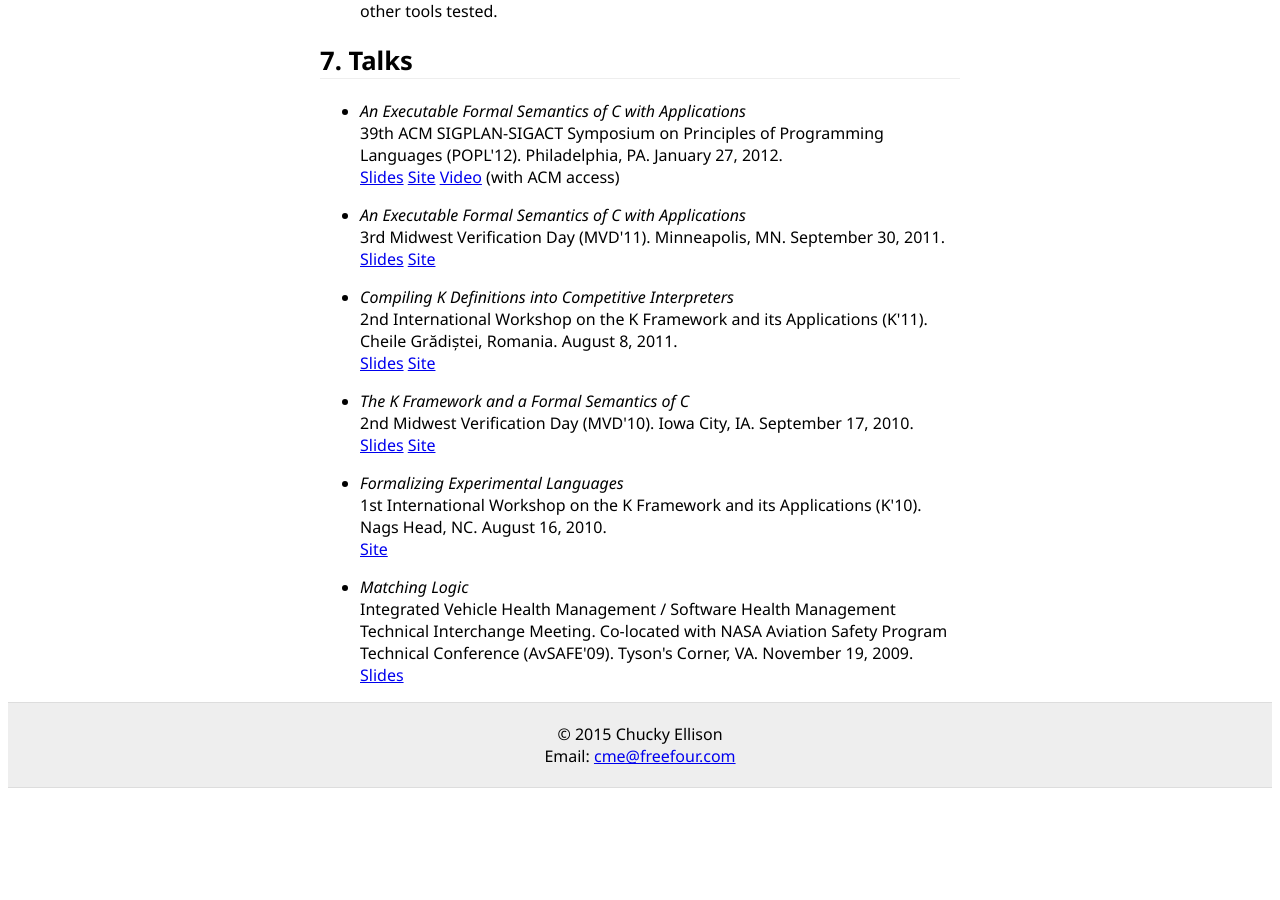
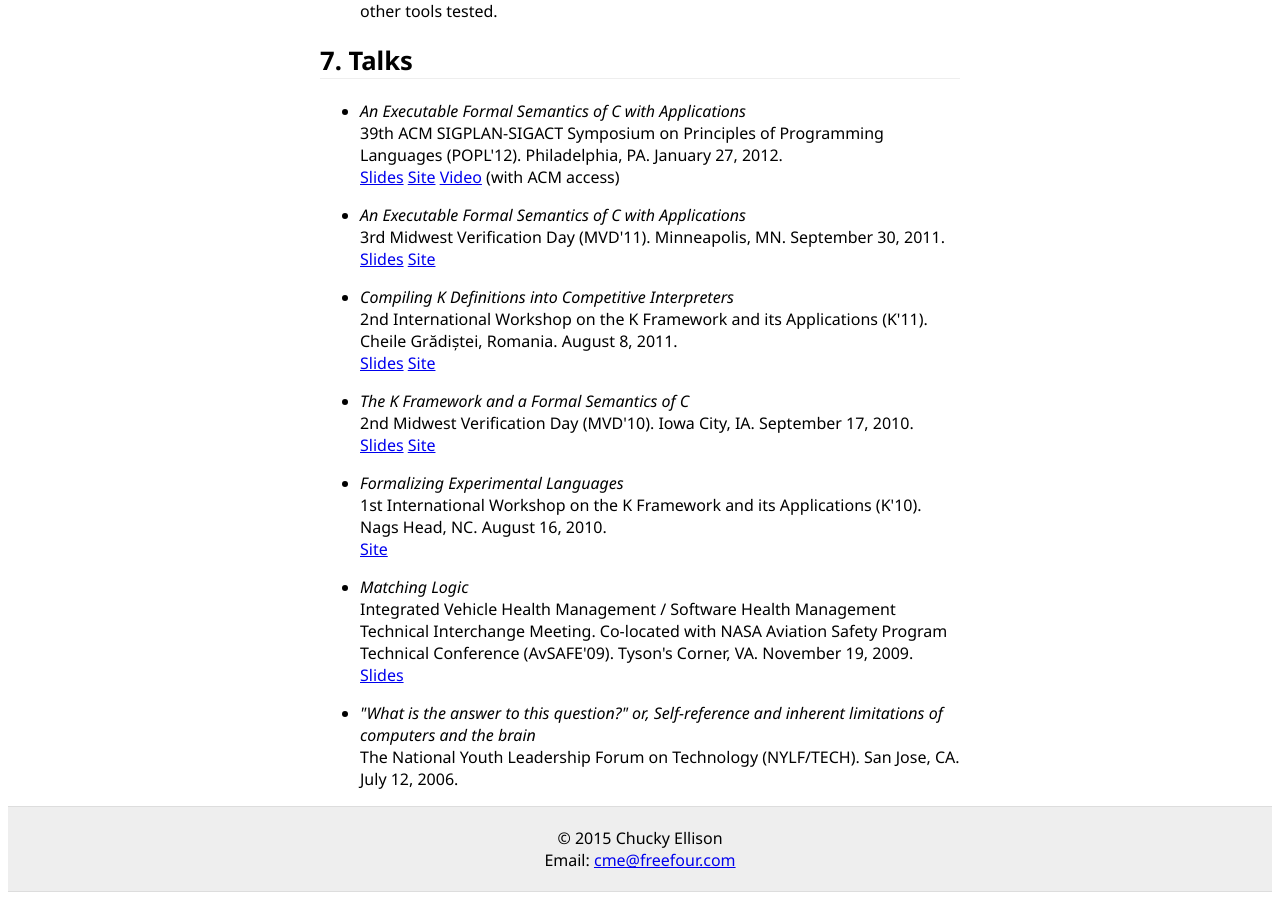
Before and after one commit to ellisonch/ellisonch.github.io, a Jekyll site: the page built from cv/index.html, in a window 1280 px wide and 900 px high, scrolled down 7597 px. Built offline with Jekyll 4.4.1, drawn with Linux system fonts in a browser that asks for light colours; formulas are drawn with MathJax 3; comment, search, counter and statistics services are not loaded; before the commit the page ends 8393 px from its top, so only the background shows below that.

Commit message:
added nylf talk

```diff
--- a/cv/index.html
+++ b/cv/index.html
@@ -79,5 +79,11 @@ Chucky Ellison
 		<a href="/papers/rosu-ellison-schulte-2009-SHM-slides.pdf">Slides</a>
 		<p></p>
 	</li>
+	<li>
+		<em>"What is the answer to this question?" or, Self-reference and inherent limitations of computers and the brain</em>
+		<br/>The National Youth Leadership Forum on Technology (NYLF/TECH). San Jose, CA.  July 12, 2006.
+		<br/>
+		<p></p>
+	</li>
 
 </ul>
```
